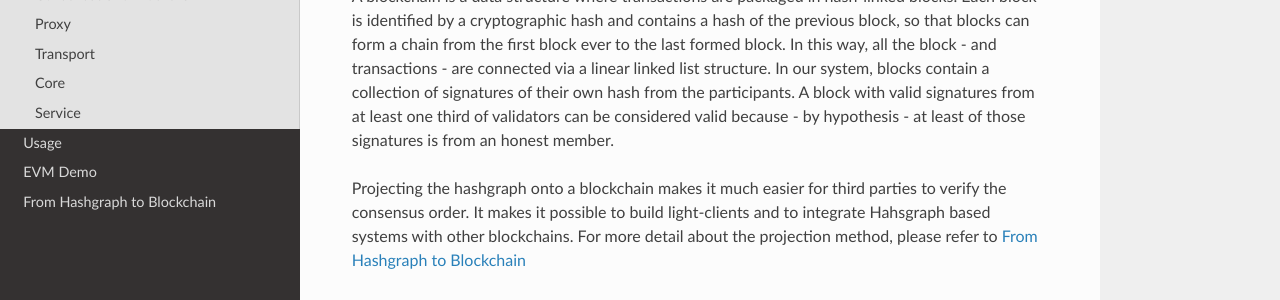
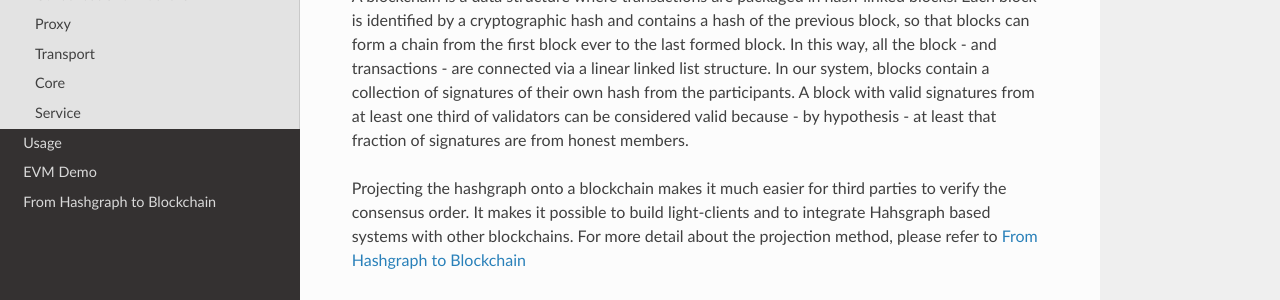
Before and after one commit to mosaicnetworks/babble, a Sphinx documentation site: the page built from docs/design.rst, in a window 1280 px wide and 900 px high, scrolled down 1638 px. Shown: the part 271-571 px from the top of the window. Built offline with Sphinx 7.4.7 and the Read the Docs theme 2.0.0, drawn with Linux system fonts in a browser that asks for light colours; some of the changed text lies outside the part shown.

Commit message:
Typo fixes

```diff
--- a/docs/design.rst
+++ b/docs/design.rst
@@ -107,7 +107,7 @@ the last formed block. In this way, all the block - and transactions - are
 connected via a linear linked list structure. In our system, blocks contain a
 collection of signatures of their own hash from the participants. A block with
 valid signatures from at least one third of validators can be considered valid
-because - by hypothesis - at least of those signatures is from an honest member.
+because - by hypothesis - at least that fraction of signatures are from honest members.
 
 Projecting the hashgraph onto a blockchain makes it much easier for third
 parties to verify the consensus order. It makes it possible to build
```
Also changed, not shown: other parts of docs/design.rst (+2 -2 lines).
